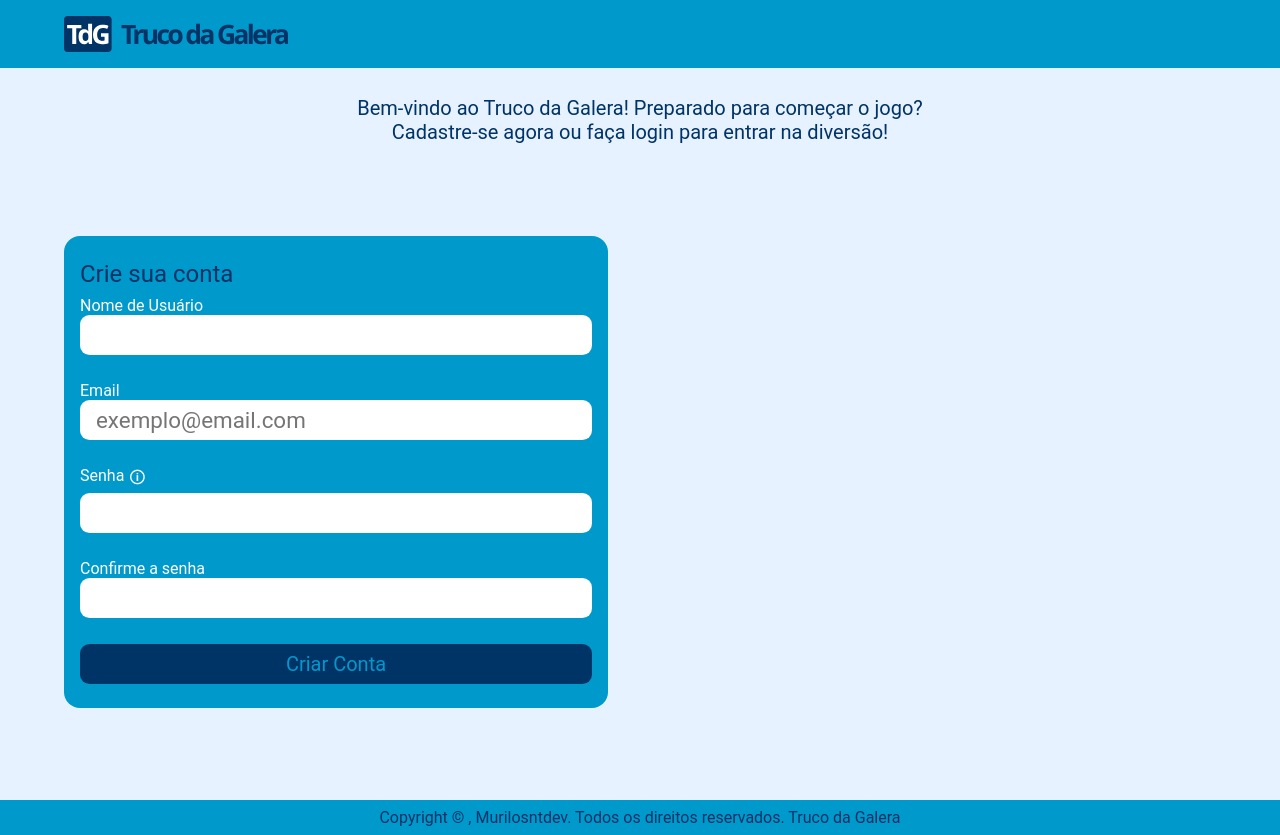
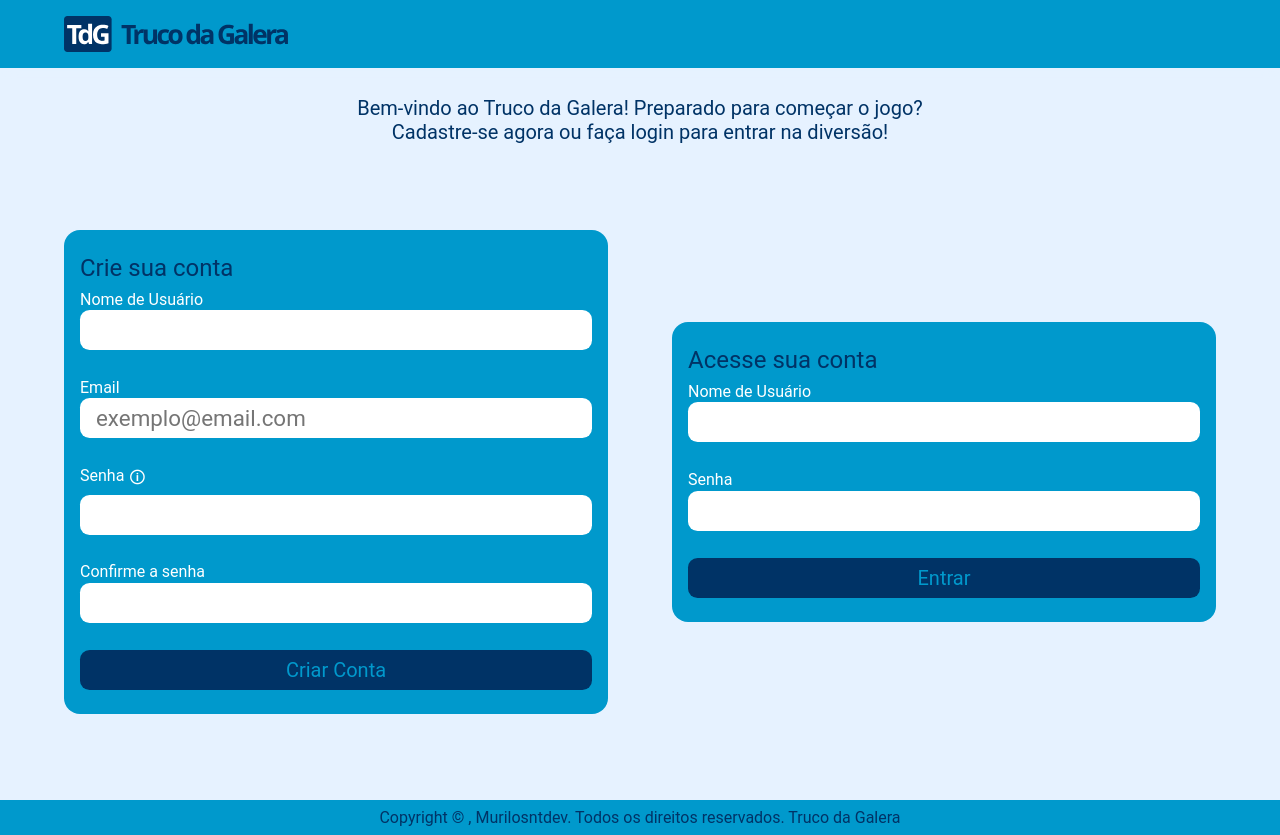
Before and after one commit to murilosntdev/TDG-SPA, a React (Create React App) app: page / in a window 1280 px wide. Built offline with nearby package versions, Linux system fonts and the light colour scheme; no server answers.

Commit message:
login errors

```diff
--- a/package.json
+++ b/package.json
@@ -1,6 +1,6 @@
 {
   "name": "tdg-spa",
-  "version": "0.0.1",
+  "version": "0.1.1",
   "private": true,
   "dependencies": {
     "axios": "^1.7.9",
--- a/src/components/Form/Form.jsx
+++ b/src/components/Form/Form.jsx
@@ -1,7 +1,7 @@
 import { SecondaryButton } from "../Button/Button";
 import { FormInput, InputLabel, InputSpan } from "../Input/Input";
 import { PasswordTooltip } from "../Tooltip/Tooltip";
-import { Fldst, FldWthTlTp, FrmFld, Lgnd, NwAccntFrm, TlTpIcn } from "./FormStyled";
+import { Fldst, FldWthTlTp, FrmFld, Lgnd, LgnFrm, NwAccntFrm, TlTpIcn } from "./FormStyled";
 
 export const NewAccountForm = (props) => {
     return (
@@ -48,6 +48,34 @@ export const NewAccountForm = (props) => {
     );
 };
 
+export const LoginForm = (props) => {
+    return (
+        <LgnFrm id="login-form" onSubmit={props.onSubmit}>
+            <Lgnd id="login-form-legend">{props.title}</Lgnd>
+            <Fldst id="login-form-fieldset">
+                <FormField
+                    id="login-form-username"
+                    name="username"
+                    lText="Nome de Usuário"
+                    type="text"
+                    spellCheck="false"
+                    required
+                    {...props}
+                />
+                <FormField
+                    id="login-form-password"
+                    name="password"
+                    lText="Senha"
+                    type="password"
+                    required
+                    {...props}
+                />
+            </Fldst>
+            <SecondaryButton id="login-button" {...props}>Entrar</SecondaryButton>
+        </LgnFrm>
+    );
+};
+
 export const FormField = (props) => {
     return (
         <FrmFld id={props.id + "-field"}>
--- a/src/components/Form/FormStyled.js
+++ b/src/components/Form/FormStyled.js
@@ -1,4 +1,5 @@
 import styled from "styled-components";
+import { Inpt } from "../Input/InputStyled";
 
 export const Frm = styled.form`
     background-color: ${props => props.theme.colors.primary};
@@ -10,7 +11,11 @@ export const Frm = styled.form`
 `
 
 export const NwAccntFrm = styled(Frm)`
-        margin: 0 2rem;
+    margin: 0 2rem;
+`
+
+export const LgnFrm = styled(Frm)`
+    margin: 0 2rem;
 `
 
 export const Lgnd = styled.legend`
@@ -26,6 +31,10 @@ export const FrmFld = styled.div`
     display: flex;
     flex-direction: column;
     margin: 0.5rem 0;
+
+    ${Inpt} {
+        margin: 0.1rem 0;
+    }
 `
 
 export const FldWthTlTp = styled.div`
--- a/src/pages/Home/Home.jsx
+++ b/src/pages/Home/Home.jsx
@@ -1,6 +1,6 @@
 import { useState } from "react";
 import { Footer } from "../../components/Footer/Footer";
-import { NewAccountForm } from "../../components/Form/Form";
+import { LoginForm, NewAccountForm } from "../../components/Form/Form";
 import Navbar from "../../components/Navbar/Navbar";
 import * as S from "./HomeStyled";
 import api from "../../services/api";
@@ -16,6 +16,12 @@ const Home = () => {
         confirmPassword: { active: false, message: '' }
     });
     const [newAccountButtonLoading, setNewAccontButtonLoading] = useState(false);
+    const [loginFormData, setLoginFormData] = useState({});
+    const [loginFormInputsErrors, setLoginFormInputsErrors] = useState({
+        username: { active: false, message: '' },
+        password: { active: false, message: '' }
+    });
+    const [loginButtonLoading, setLoginButtonLoading] = useState(false);
     const [popupStatus, setPopupStatus] = useState(false);
     const [popupInfos, setPopupInfos] = useState({
         type: '',
@@ -27,6 +33,13 @@ const Home = () => {
         const inputValue = event.target.value;
 
         setNewAccountFormData({ ...newAccountFormData, [inputName]: inputValue });
+    };
+
+    function handleLoginFormInputChange(event) {
+        const inputName = event.target.name;
+        const inputValue = event.target.value;
+
+        setLoginFormData({ ...loginFormData, [inputName]: inputValue });
     };
 
     async function handleNewAccountFormSubmit(event) {
@@ -80,11 +93,54 @@ const Home = () => {
                     break;
                 };
                 case 422: {
-                    showInputErrors(details);
+                    showNewAccountFormInputErrors(details);
                     break;
                 };
                 default: {
                     setPopupInfos({ type: "danger", content: "Não foi possível concluir o cadastro de sua conta. Por favor, tente novemente mais tarde." });
+                    togglePopup(true);
+                    break;
+                };
+            };
+        };
+    };
+
+    async function loginFormSubmit(event) {
+        event.preventDefault();
+
+        setLoginFormInputsErrors({
+            username: { active: false, message: '' },
+            password: { active: false, message: '' }
+        });
+
+        const { username, password } = loginFormData;
+
+        const data = {
+            username,
+            password
+        };
+
+        setLoginButtonLoading(true);
+
+        try {
+            await api.post('session/login', data);
+        } catch (error) {
+            const status = error.response.data.error.status;
+            const details = error.response.data.error.details;
+
+            setLoginButtonLoading(false);
+
+            switch (status) {
+                case 401: {
+                    show401Error(details);
+                    break;
+                };
+                case 422: {
+                    showLoginFormInputErrors(details);
+                    break;
+                };
+                default: {
+                    setPopupInfos({ type: "danger", content: "Não foi possível realizar o login. Por favor, tente novemente mais tarde." });
                     togglePopup(true);
                     break;
                 };
@@ -113,7 +169,7 @@ const Home = () => {
         return () => clearTimeout(timeout);
     };
 
-    function showInputErrors(details) {
+    function showNewAccountFormInputErrors(details) {
         const updatedInputsErrors = {
             username: { active: false, message: '' },
             email: { active: false, message: '' },
@@ -133,9 +189,43 @@ const Home = () => {
                     updatedInputsErrors[key] = { ...updatedInputsErrors[key], active: true, message: translateInputName(value, 'password', 'senha') };
                 };
 
-                setNewAccountFormInputsErrors(updatedInputsErrors);
             });
         });
+
+        setNewAccountFormInputsErrors(updatedInputsErrors);
+    };
+
+    function showLoginFormInputErrors(details) {
+        const updatedInputsErrors = {
+            username: { active: false, message: '' },
+            password: { active: false, message: '' }
+        };
+
+        details.forEach(detail => {
+            Object.entries(detail).forEach(([key, value]) => {
+                if (key === "username") {
+                    updatedInputsErrors[key] = { ...updatedInputsErrors[key], active: true, message: translateInputName(value, 'username', 'nome de usuário') };
+                };
+                if (key === "password") {
+                    updatedInputsErrors[key] = { ...updatedInputsErrors[key], active: true, message: translateInputName(value, 'password', 'senha') };
+                };
+
+            });
+        });
+
+        setLoginFormInputsErrors(updatedInputsErrors);
+    };
+
+    function show401Error(detail) {
+        const updatedInputError = {
+            username: { active: false, message: '' },
+            password: { active: false, message: '' }
+        }
+
+        updatedInputError['username'] = { ...updatedInputError['username'], active: true, message: '' };
+        updatedInputError['password'] = { ...updatedInputError['password'], active: true, message: detail };
+
+        setLoginFormInputsErrors(updatedInputError);
     };
 
     function show409Error(details) {
@@ -176,6 +266,14 @@ const Home = () => {
                         $inputsErrors={newAccountFormInputsErrors}
                         $loading={newAccountButtonLoading}
                     />
+                    <LoginForm
+                        title="Acesse sua conta"
+                        onChange={handleLoginFormInputChange}
+                        onSubmit={loginFormSubmit}
+                        $values={loginFormData}
+                        $inputsErrors={loginFormInputsErrors}
+                        $loading={loginButtonLoading}
+                    />
                 </S.Section>
             </S.Main>
             <Footer />
```
Also changed, not shown: 1 other file (tests, documents, lock files or other folders).
